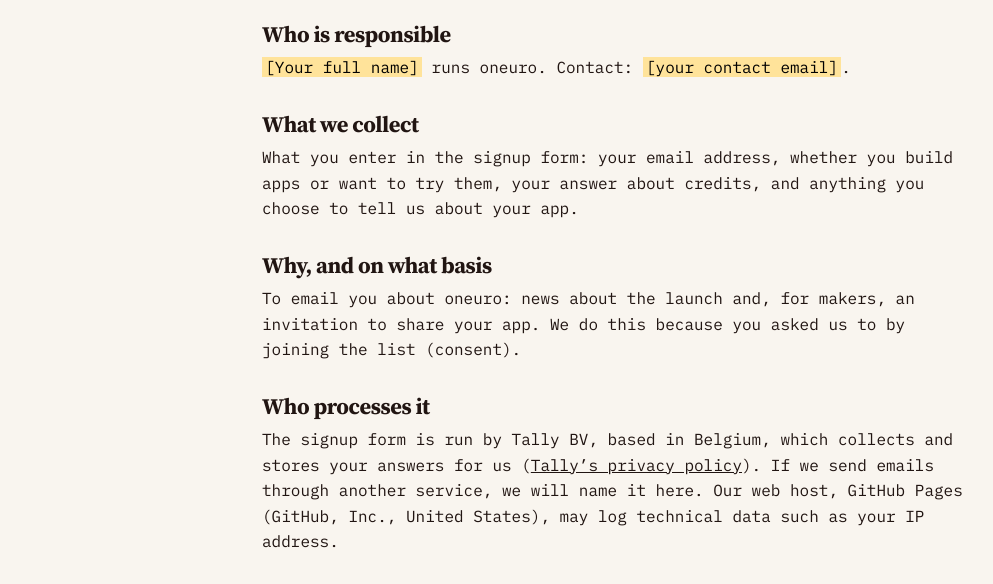
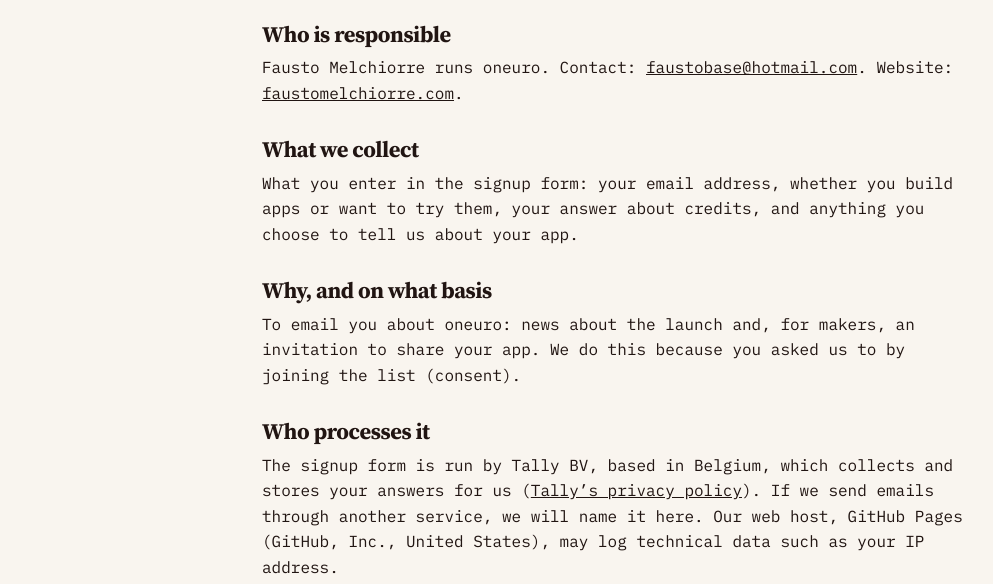
Before and after one commit to anvibe/oneuro, a plain HTML site: page privacy.html in a window 1280 px wide. Shown: the part 199-783 px from the top of the page, without its empty margins (26-1019 px from the left). Drawn offline with Linux system fonts and the light colour scheme.

Commit message:
Add owner details and website link
Co-Authored-By: Claude Sonnet 5.5 <noreply@anthropic.com>

```diff
--- a/privacy.html
+++ b/privacy.html
@@ -17,7 +17,7 @@
     <h1>Privacy</h1>
 
     <h2>Who is responsible</h2>
-    <p><mark>[Your full name]</mark> runs oneuro. Contact: <mark>[your contact email]</mark>.</p>
+    <p>Fausto Melchiorre runs oneuro. Contact: <a href="mailto:faustobase@hotmail.com">faustobase@hotmail.com</a>. Website: <a href="https://faustomelchiorre.com/">faustomelchiorre.com</a>.</p>
 
     <h2>What we collect</h2>
     <p>What you enter in the signup form: your email address, whether you build apps or want to try them, your answer about credits, and anything you choose to tell us about your app.</p>
--- a/styles.css
+++ b/styles.css
@@ -92,7 +92,6 @@ footer { display: flex; flex-wrap: wrap; justify-content: space-between; gap: 0.
 .prose { max-width: 44rem; padding-block: 3rem; }
 .prose h1 { font-size: 2.75rem; }
 .prose h2 { font-size: 1.4rem; margin: 2rem 0 0.5rem; }
-.prose mark { background: #ffe39a; padding: 0 0.2em; }
 
 @media (max-width: 1100px) {
   .hero { grid-template-columns: 1fr; padding-top: 2rem; }
```
Also changed, not shown: index.html (+1 -1 lines), 1 other file.
